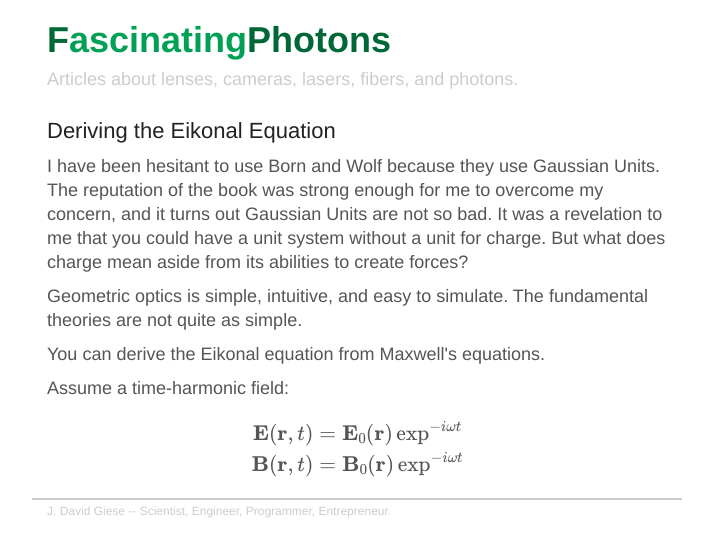
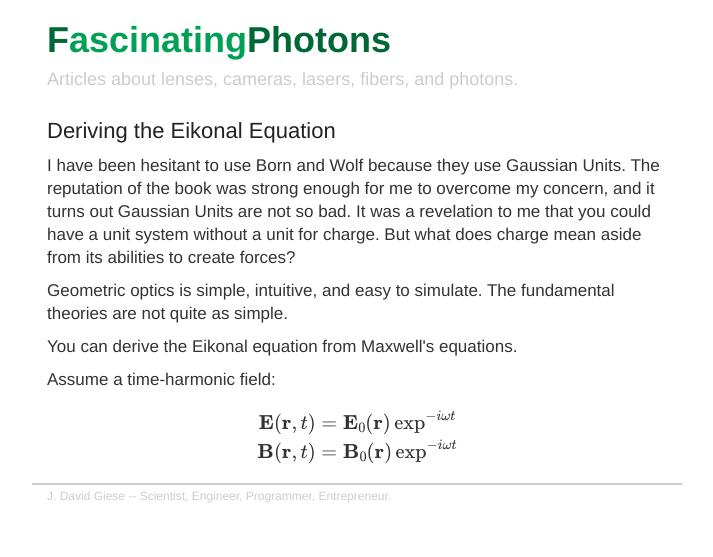
Before and after one commit to johndgiese/fascinating-photons, a Jekyll site: the page built from _posts/2013-09-25-gaussian-units.html, in a window 1280 px wide. Shown: the top 557 px of the page, without its empty margins (283-996 px from the left). Built offline with Jekyll 4.4.1, drawn with Linux system fonts in a browser that asks for light colours; nearby versions of some CDN libraries; formulas are drawn with MathJax 3.

Commit message:
More fixes

```diff
--- a/_layouts/default.html
+++ b/_layouts/default.html
@@ -44,9 +44,9 @@
           }
 
           #post p {
-            font-size: 18px;
-            line-height: 24px;
-            color: #555;
+            font-size: 17px;
+            line-height: 23px;
+            color: #333;
           }
 
           #post-title {
@@ -63,7 +63,7 @@
         <div id="main-container" class="container">
           <header class="row">
             <div class="col-sm-12">
-              <a href="/">
+              <a href="/{{ site.baseurl }}">
                 <h1 id="site-title">
                   <span class="color-one-dark">F</span><span class="color-one">ascinating</span><span class="color-one-dark">Photons</span>
                 </h1>
@@ -82,7 +82,7 @@
 
           <footer class="row">
             <div id="footer-line" class="col-sm-12">
-              <small class="color-mute"><a class="color-mute" href="mailto:johndgiese@gmail.com">J. David Giese</a> -- Scientist, Engineer, Programmer, Entrepreneur.</small>
+              <small class="color-mute"><a class="color-mute" target="_blank" href="mailto:johndgiese@gmail.com">J. David Giese</a> -- Scientist, Engineer, Programmer, Entrepreneur.</small>
             </div>
           </footer>
 
```
